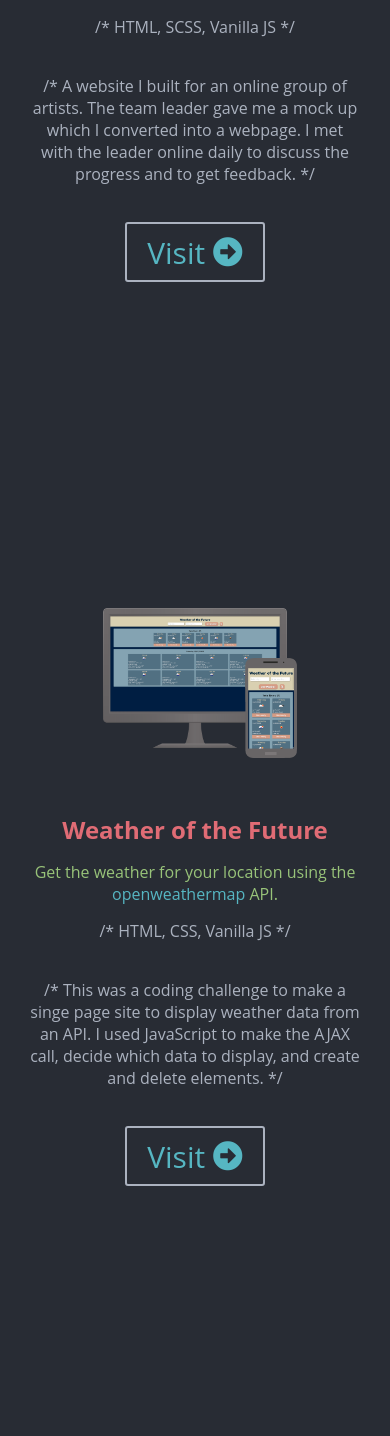
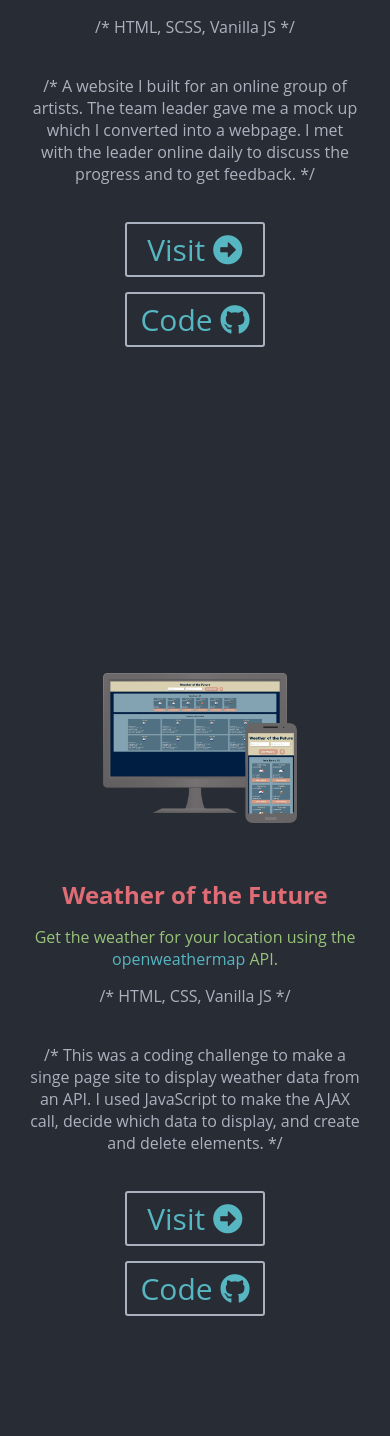
Before and after one commit to SnowdenWintermute/portfolio-site-v3, a PHP site: page / in a window 390 px wide. Shown: the part 1484-2920 px from the top of the page. Run offline with PHP 8.4, Linux system fonts and the light colour scheme; some libraries are stand-ins or nearby versions.

Commit message:
github links

```diff
--- a/index.php
+++ b/index.php
@@ -42,7 +42,10 @@
                 <br>
                 <p class="grey">/* A website I built for an online group of artists. The team leader gave me a mock up which I converted into a webpage. I met with the leader online daily to discuss the progress and to get feedback. */</p>
                 <br>
-                <a class="button small-button" href="https://mike-silverman.com/vertices" target="_blank">Visit&nbsp<i class="fa fa-arrow-alt-circle-right"></i></a>
+                <div class="project-buttons">
+                    <a class="button small-button" href="https://mike-silverman.com/vertices" target="_blank">Visit&nbsp<i class="fa fa-arrow-alt-circle-right"></i></a>
+                    <a class="button small-button" href="https://github.com/SnowdenWintermute/vertices-product-page" target="_blank">Code&nbsp<i class="fab fa-github"></i></a>
+                </div>
             </div>
         </div>
         <div id="project1" class="project">
@@ -57,7 +60,10 @@
                 <br>
                 <p class="grey">/* This was a coding challenge to make a singe page site to display weather data from an API. I used JavaScript to make the AJAX call, decide which data to display, and create and delete elements. */</p>
                 <br>
-                <a class="button small-button" href="https://mike-silverman.com/weatherofthefuture" target="_blank">Visit&nbsp<i class="fa fa-arrow-alt-circle-right"></i></a>
+                <div class="project-buttons">
+                    <a class="button small-button" href="https://mike-silverman.com/weatherofthefuture" target="_blank">Visit&nbsp<i class="fa fa-arrow-alt-circle-right"></i></a>
+                    <a class="button small-button" href="https://github.com/SnowdenWintermute/customWeatherApp" target="_blank">Code&nbsp<i class="fab fa-github"></i></a>
+                </div>
             </div>
         </div>
         <div id="project1" class="project">
@@ -72,7 +78,10 @@
                 <br>
                 <p class="grey">/* My mom's old website was from the early 2000's. I designed and created a new site with a more modern feel. This site features a fading image slideshow on the cover, as well as a full screen gallery viewer with captions. */</p>
                 <br>
-                <a class="button small-button" href="https://mcguffsilverman.com/" target="_blank">Visit&nbsp<i class="fa fa-arrow-alt-circle-right"></i></a>
+                <div class="project-buttons">
+                    <a class="button small-button" href="https://mcguffsilverman.com/" target="_blank">Visit&nbsp<i class="fa fa-arrow-alt-circle-right"></i></a>
+                    <a class="button small-button" href="https://github.com/SnowdenWintermute/ellen-silverman/" target="_blank">Code&nbsp<i class="fab fa-github"></i></a>
+                </div>
             </div>
         </div>
         <div id="project1" class="project">
@@ -87,7 +96,10 @@
                 <br>
                 <p class="grey">/* Learning React was an opportunity to bring to life a pen-and-paper game I had designed earlier. I used CSS grid to align the elements, and JavaScript to create the battle system. The game feartures three playable characters, each with three unique abilities. There is also a slideshow with gameplay instructions. */</p>
                 <br>
-                <a class="button small-button" href="https://mike-silverman.com/reactRpg.html" target="_blank">Visit&nbsp<i class="fa fa-arrow-alt-circle-right"></i></a>
+                <div class="project-buttons">
+                    <a class="button small-button" href="https://mike-silverman.com/reactRpg.html" target="_blank">Visit&nbsp<i class="fa fa-arrow-alt-circle-right"></i></a>
+                    <a class="button small-button" href="https://github.com/SnowdenWintermute/React-RPG" target="_blank">Code&nbsp<i class="fab fa-github"></i></a>
+                </div>
             </div>
         </div>
     </div>
--- a/styles/style.css
+++ b/styles/style.css
@@ -263,6 +263,30 @@ h2 {
 #projects-holder .project .project-link:hover {
   text-decoration: none;
   background: #373d4b;
+}
+
+#projects-holder .project .project-buttons {
+  width: 300px;
+  display: -webkit-box;
+  display: -ms-flexbox;
+  display: flex;
+  -webkit-box-pack: justify;
+      -ms-flex-pack: justify;
+          justify-content: space-between;
+}
+
+@media (max-width: 600px) {
+  #projects-holder .project .project-buttons {
+    width: 100%;
+    height: 140px;
+    -webkit-box-orient: vertical;
+    -webkit-box-direction: normal;
+        -ms-flex-direction: column;
+            flex-direction: column;
+    -webkit-box-align: center;
+        -ms-flex-align: center;
+            align-items: center;
+  }
 }
 
 #projects-holder .project .project-text {
--- a/styles/style.scss
+++ b/styles/style.scss
@@ -193,6 +193,17 @@ h2{
             &:hover{
                 text-decoration: none;
                 background: color(bgLight);
+            }
+        }
+        .project-buttons{
+            width: 300px;
+            display: flex;
+            justify-content: space-between;
+            @include less600{
+                width:100%;
+                height: 140px;
+                flex-direction: column;
+                align-items: center;
             }
         }
         .project-text{
```
Also changed, not shown: 1 other file.
